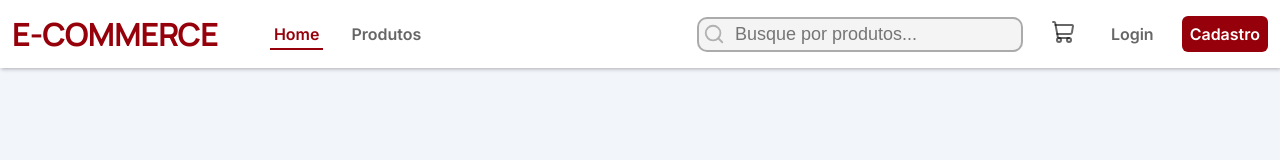
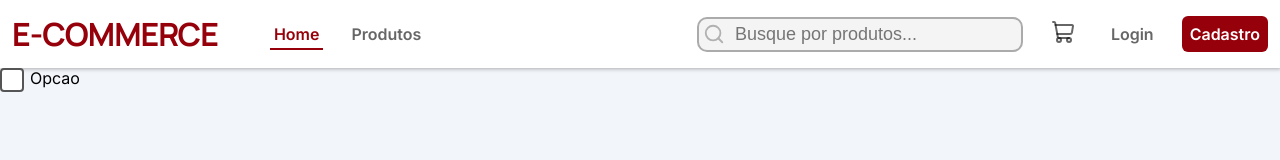
Before and after one commit to CaioSouza07/e-commerce-web, a React (Vite) app: page / in a window 1280 px wide. Shown: the top 160 px of the page. Built offline with nearby package versions, Linux system fonts and the light colour scheme.

Commit message:
feat> cria componente de checkbox e estiliza

```diff
--- a/src/App.jsx
+++ b/src/App.jsx
@@ -3,11 +3,13 @@ import "./App.css";
 import Input from "./components/ui/Input/Input";
 import ProductCard from "./components/ui/ProductCard/ProductCard";
 import Header from "./components/layout/Header/Header";
+import Checkbox from "./components/ui/Checkbox/Checkbox";
 
 function App() {
   return (
     <>
       <Header />
+      <Checkbox id={"teste"}>Opcao </Checkbox>
       {/* <div className="container">
         <ProductCard
           title={"Tênis Nike - Corrida"}
--- /dev/null
+++ b/src/components/ui/Checkbox/Checkbox.css
@@ -0,0 +1,42 @@
+.container-checkbox {
+  display: flex;
+  justify-content: left;
+  align-items: center;
+}
+
+.check-input {
+  position: absolute;
+  opacity: 0;
+}
+
+.check-label {
+  position: relative;
+  padding-left: 30px;
+  cursor: pointer;
+}
+
+.check-label::before {
+  content: "";
+  position: absolute;
+  left: 0;
+  top: 0;
+  width: 20px;
+  height: 20px;
+  border: 2px solid #555;
+  border-radius: 4px;
+  background-color: white;
+}
+
+.container-checkbox .check-input:checked + .check-label::before {
+  background-color: black;
+  border-color: black;
+}
+
+.container-checkbox .check-input:checked + .check-label::after {
+  content: "✔";
+  position: absolute;
+  left: 4px;
+  top: 1px;
+  color: white;
+  font-size: 16px;
+}
--- /dev/null
+++ b/src/components/ui/Checkbox/Checkbox.jsx
@@ -0,0 +1,24 @@
+import { useState } from "react";
+import "./Checkbox.css";
+
+function Checkbox({ id, name, value, children }) {
+  const [check, setCheck] = useState(false);
+  return (
+    <div className="container-checkbox">
+      <input
+        className="check-input"
+        type="checkbox"
+        id={id}
+        name={name}
+        checked={check}
+        value={value}
+        onChange={() => setCheck((prev) => !prev)}
+      />
+      <label className="check-label" htmlFor={id}>
+        {children}
+      </label>
+    </div>
+  );
+}
+
+export default Checkbox;
```
